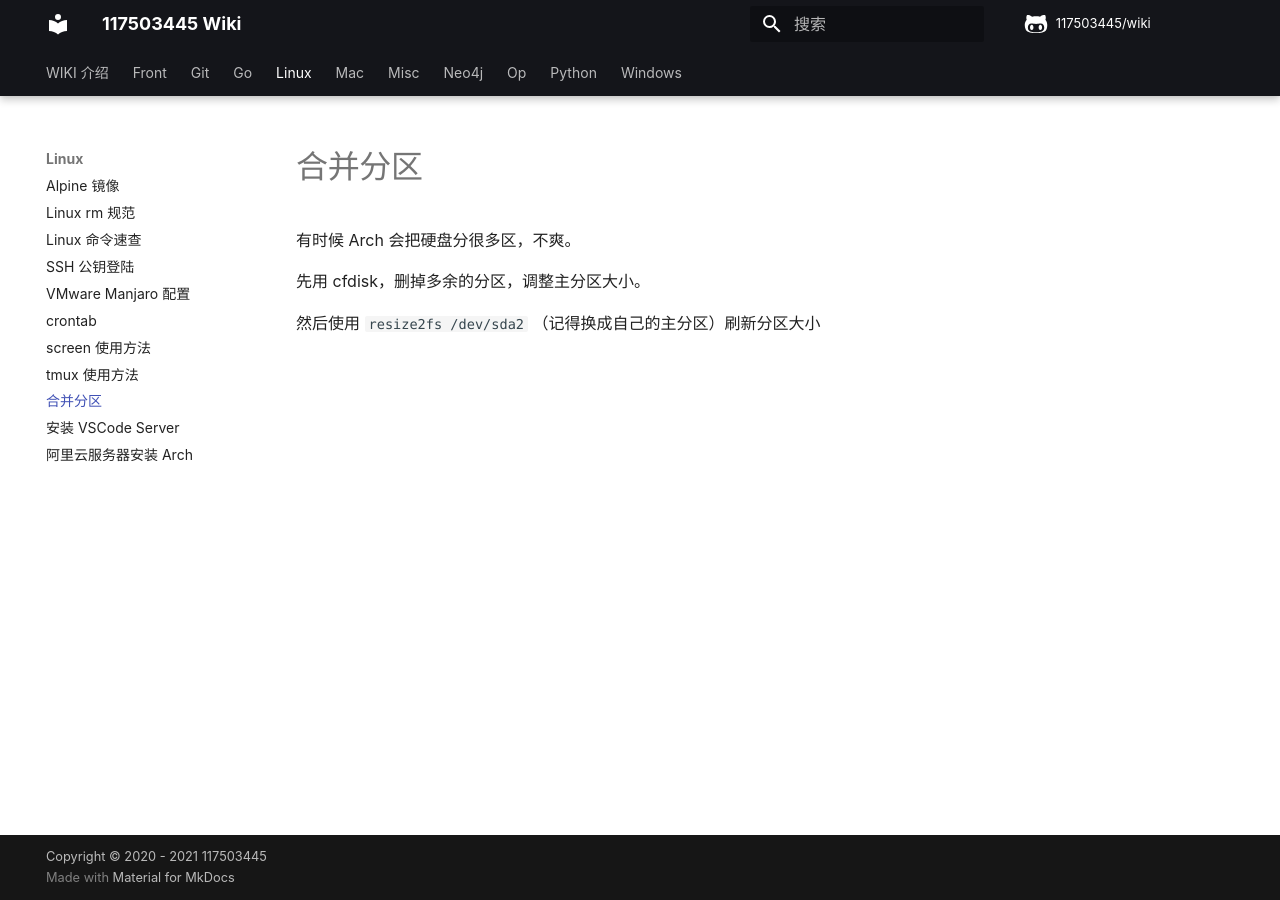
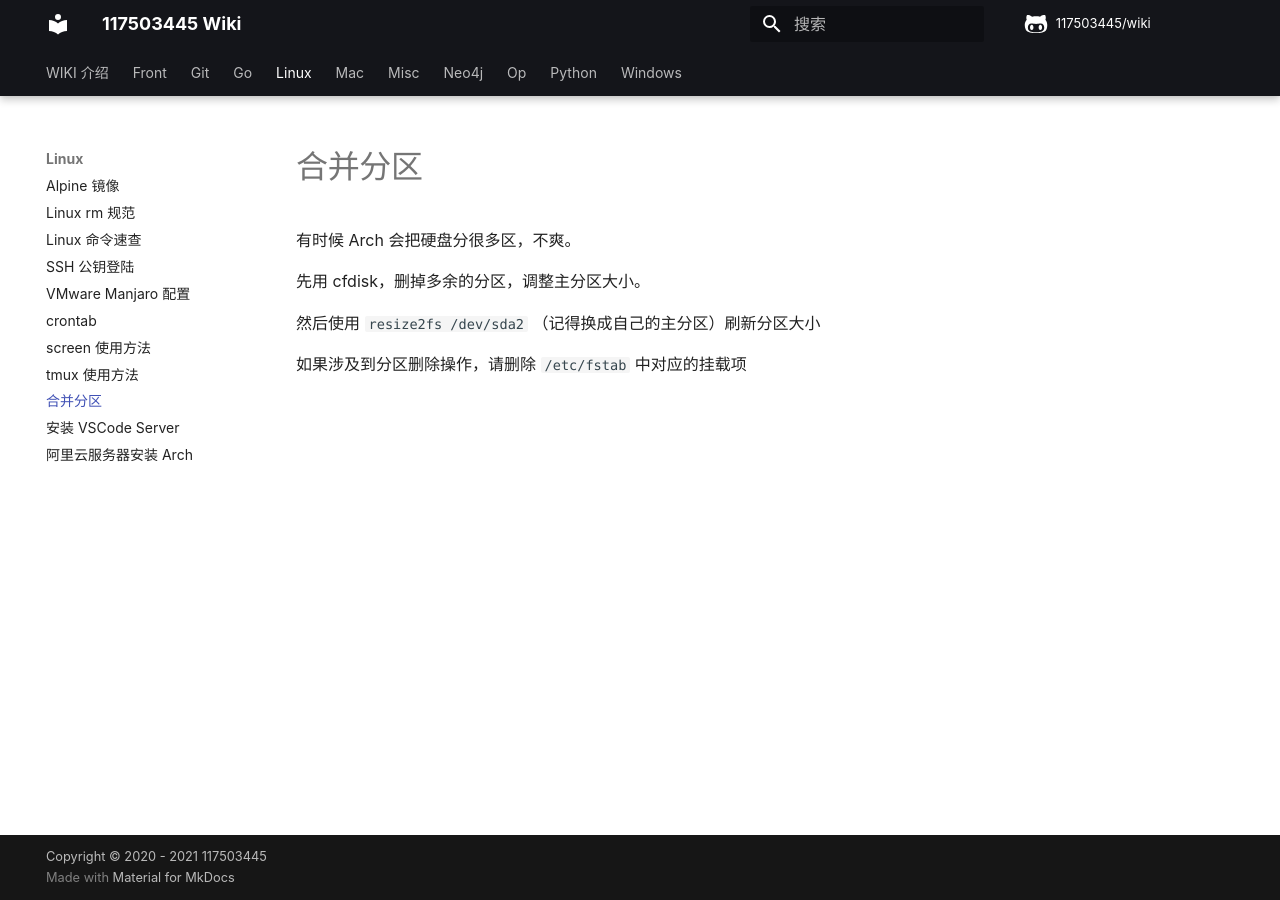
Before and after one commit to 117503445/wiki, an MkDocs documentation site: the page built from docs/linux/合并分区.md, in a window 1280 px wide. Built offline with MkDocs 1.6.1 and Material for MkDocs 9.7.7, drawn with Linux system fonts in a browser that asks for light colours; some web fonts are replaced; comment, search, counter and statistics services are not loaded.

Commit message:
update 合并分区

```diff
--- a/docs/linux/合并分区.md
+++ b/docs/linux/合并分区.md
@@ -13,3 +13,5 @@
 先用 cfdisk，删掉多余的分区，调整主分区大小。
 
 然后使用 `resize2fs /dev/sda2` （记得换成自己的主分区）刷新分区大小
+
+如果涉及到分区删除操作，请删除 `/etc/fstab` 中对应的挂载项
```
